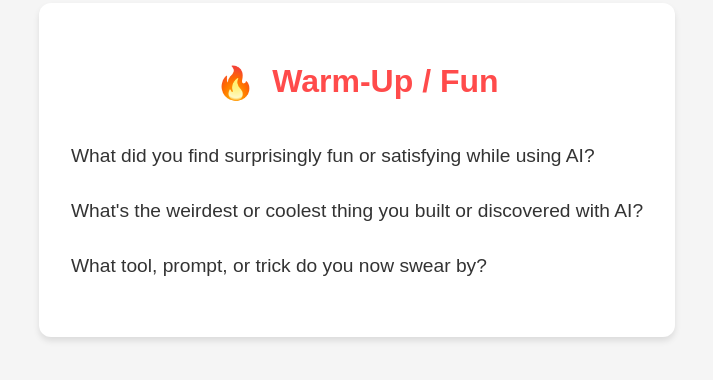
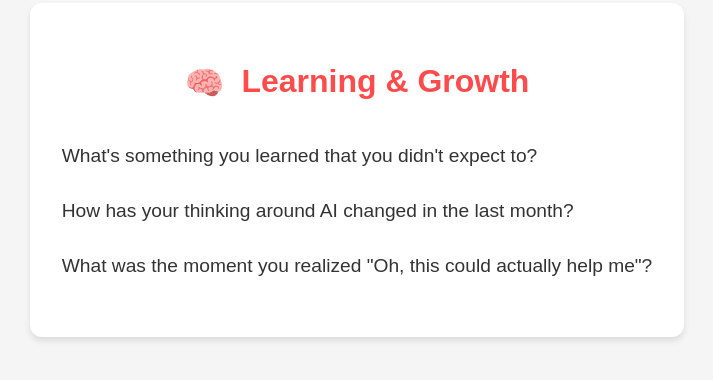
Before and after one commit to bcbrian/aiqs, a plain HTML site: page index.html in a window 1280 px wide. Shown: the part 230-610 px from the top of the page, without its empty margins (283-996 px from the left). Drawn offline with Linux system fonts and the light colour scheme.

Commit message:
Update with Learning & Growth questions

```diff
--- a/index.html
+++ b/index.html
@@ -51,16 +51,16 @@
 </head>
 <body>
     <div class="container">
-        <h1><span class="emoji">🔥</span> Warm-Up / Fun</h1>
+        <h1><span class="emoji">🧠</span> Learning & Growth</h1>
         <div class="questions">
             <div class="question">
-                What did you find surprisingly fun or satisfying while using AI?
+                What's something you learned that you didn't expect to?
             </div>
             <div class="question">
-                What's the weirdest or coolest thing you built or discovered with AI?
+                How has your thinking around AI changed in the last month?
             </div>
             <div class="question">
-                What tool, prompt, or trick do you now swear by?
+                What was the moment you realized "Oh, this could actually help me"?
             </div>
         </div>
     </div>
```
